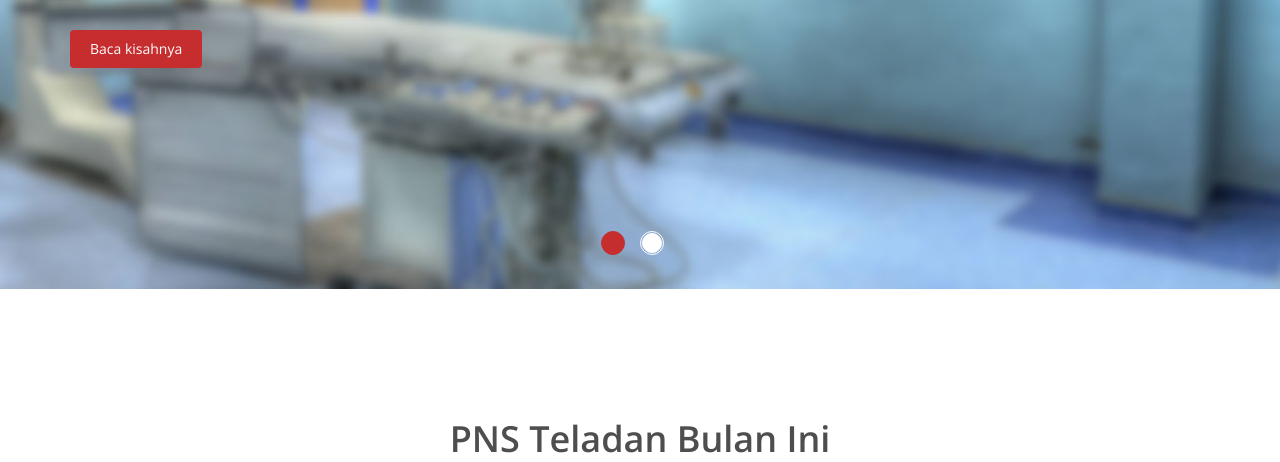
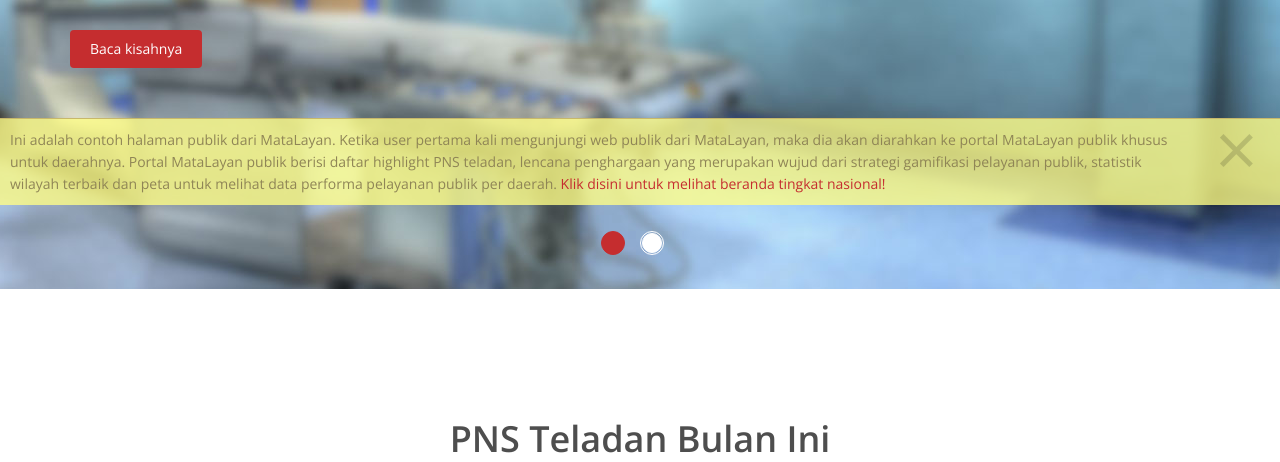
Before and after one commit to emkamal/pnsrank, a PHP site: page /pnsrank/ in a window 1280 px wide. Shown: the part 595-1057 px from the top of the page. Run offline with PHP 8.4, Linux system fonts and the light colour scheme.

Commit message:
explanatory text addition

```diff
--- a/beranda.php
+++ b/beranda.php
@@ -406,5 +406,5 @@ include("menu.php"); ?>
             </div>
         </div>
     </section><!--/#bottom-->
-
+<?php $floatingText = "Ini adalah contoh halaman publik <u>nasional</u> dari MataLayan. Halaman ini tampak mirip dengan portal publik per daerah, namun konten disini hanya diisi dengan informasi yang relevan di tingkat nasional. Disini user bisa melihat statistik nasional data performa pelayanan publik. Kedepannya sistem juga diharapkan akan mampu memberikan insight otomatis yang diekstrak dari data yang terkumpul dengan teknik big data analysis dan machine learning. <a href='profile.php'>Klik disini untuk melihat contoh halaman profil PNS!</a>"; ?>
     <?php include("footer.php"); ?>
--- a/css/main.css
+++ b/css/main.css
@@ -2574,3 +2574,36 @@ body > section {
 #profile {
   margin-top: -70px;
 }
+
+
+.floatingbar {
+  background: rgba(255, 254, 135, 0.79) none repeat scroll 0 0;
+  border-top: 1px solid #c8b86b;
+  bottom: 0;
+  color: #8f8556;
+  padding: 10px 100px 10px 10px;
+  position: fixed;
+  text-align: left;
+  z-index: 99;
+}
+.floatingbar .closebutton{
+  background: none;
+  display: block;
+  float: right;
+  height: 50px;
+  margin-top: -25px;
+  position: absolute;
+  right: 15px;
+  top: 50%;
+  width: 50px;
+  font-size: 0;
+}
+.floatingbar .closebutton:after{
+	content: '\00D7';
+	 color: rgba(0, 0, 0, 0.15);
+  font-size: 75px;
+  transition: 0.25s;
+}
+.floatingbar .closebutton:hover:after{
+	 color: rgba(0, 0, 0, 0.25);
+}
--- a/dashboard/Forms.php
+++ b/dashboard/Forms.php
@@ -203,5 +203,11 @@ $dataPNS = mysqli_fetch_assoc($result);
 
 
 </script>
+
+<div class="floatingbar">
+		Dari sini petugas dapat mengisi data mengenai pelayanan yang baru saja dilakukannya. Salah satu isian paling penting disini adalah no handphone warga yang dilayani. Ketika petugas mengklik tombol submit pada form ini, maka sistem akan secara otomatis mengirim SMS ke no HP warga yang sudah diinput untuk meminta feedback dari mereka. Warga dapat memberikan rating dengan rentang angka 1-5 dan diikuti dengan komentarnya terhadap pelayanan yang diberikan. Komentar dapat berupa kritik, saran maupun apresiasi. Balasan SMS mereka akan otomatis disimpan oleh sistem dan masuk ke dalam sistem scoring pelayanan petugas.
+		<a class="closebutton" title="close this" href="#">Tutup</a>
+	</div>
+
 </body>
 </html>
--- a/dashboard/data.php
+++ b/dashboard/data.php
@@ -151,5 +151,11 @@
 
 
 </script>
+
+<div class="floatingbar">
+		Halaman ini berisi data-data layanan yang sudah dimasukkan oleh sang petugas. Jika Anda login sebagai pejabat kantor, maka akan terlihat nama petugas yang melakukan pelayanan beserta dengan rating pelayanan yang telah diberikan oleh warga.
+		<a class="closebutton" title="close this" href="#">Tutup</a>
+	</div>
+
 </body>
 </html>
--- a/dashboard/index.php
+++ b/dashboard/index.php
@@ -309,5 +309,9 @@
 
 
 </script>
+<div class="floatingbar">
+		Halaman ini berisi informasi dari petugas pelayanan publik yang sudah login ke sistem. Setiap petugas dan atasan mereka dapat melihat feedback dan skor dari warga yang mereka layani. Selain itu terdapat juga informasi dan grafik mengenai skor keseluruhan dari pegawai lain yang berada di satu kantor.<br/><br/>Di sebelah kiri, terdapat link 'input data' untuk memasukan data pelayanan baru; 'Data Pelayanan' untuk melihat status pelayanan yang sudah dibuat; dan tab 'Feedback' yang berisi kesan, pesan, dan saran dari warga untuk petugas tersebut..</b>
+		<a class="closebutton" title="close this" href="#">Tutup</a>
+	</div>
 </body>
 </html>
--- a/dashboard/script/main.js
+++ b/dashboard/script/main.js
@@ -334,4 +334,8 @@ $(function () {
     // CALL FUNCTION RESPONSIVE TABS
     fakewaffle.responsiveTabs(['xs', 'sm']);
 
+	$(".closebutton").on("click", function(){
+		$(this).parent().fadeOut();
+	});
+
 });
--- a/footer.php
+++ b/footer.php
@@ -13,6 +13,13 @@
         </div>
     </footer><!--/#footer-->
 
+	<?php if($floatingText != null){ ?>
+	<div class="floatingbar">
+		<?php echo $floatingText; ?>
+		<a class="closebutton" title="close this" href="#">Tutup</a>
+	</div>
+	<?php } ?>
+
     <script src="js/jquery.js"></script>
     <script src="js/bootstrap.min.js"></script>
     <script src="js/jquery.prettyPhoto.js"></script>
--- a/index.php
+++ b/index.php
@@ -141,10 +141,10 @@ include("menu.php"); ?>
             <div class="row">
                 <div class="col-xs-12 col-sm-4 col-md-3">
                     <div class="recent-work-wrap">
-                        <img class="img-responsive" src="images/portfolio/recent/item1.png" alt="">
+                        <img class="img-responsive" src="images/portfolio/recent/kamal.jpg" alt="">
                         <div class="overlay">
                             <div class="recent-work-inner">
-                                <h3><a href="profile.php">Dadang Suherman</a> </h3>
+                                <h3><a href="profile.php">Mustafa Kamal</a> </h3>
                                 <p>Skor pelayanan: 78</p>
                                 <!--<a class="preview" href="images/portfolio/full/item1.png" rel="prettyPhoto"><i class="fa fa-eye"></i> View</a>-->
                             </div>
@@ -154,10 +154,10 @@ include("menu.php"); ?>
 
                 <div class="col-xs-12 col-sm-4 col-md-3">
                     <div class="recent-work-wrap">
-                        <img class="img-responsive" src="images/portfolio/recent/item2.png" alt="">
+                        <img class="img-responsive" src="images/portfolio/recent/ken.jpg" alt="">
                         <div class="overlay">
                             <div class="recent-work-inner">
-                                <h3><a href="profile.php">Dudung Sugiman</a></h3>
+                                <h3><a href="profile.php">Ken Danniswara</a></h3>
                                 <p>Skor pelayanan: 65</p>
                                 <a href="profile.php" ><i class="fa fa-eye"></i> View</a>
                             </div>
@@ -167,10 +167,10 @@ include("menu.php"); ?>
 
                 <div class="col-xs-12 col-sm-4 col-md-3">
                     <div class="recent-work-wrap">
-                        <img class="img-responsive" src="images/portfolio/recent/item3.png" alt="">
+                        <img class="img-responsive" src="images/portfolio/recent/syafiq.jpg" alt="">
                         <div class="overlay">
                             <div class="recent-work-inner">
-                                <h3><a href="profile.php">Mang Engking</a></h3>
+                                <h3><a href="profile.php">Syafiq Al Atiiq</a></h3>
                                 <p>Skor pelayanan: 87</p>
                                 <a href="profile.php" ><i class="fa fa-eye"></i> View</a>
                             </div>
@@ -180,10 +180,10 @@ include("menu.php"); ?>
 
                 <div class="col-xs-12 col-sm-4 col-md-3">
                     <div class="recent-work-wrap">
-                        <img class="img-responsive" src="images/portfolio/recent/item4.png" alt="">
+                        <img class="img-responsive" src="images/portfolio/recent/arif.jpg" alt="">
                         <div class="overlay">
                             <div class="recent-work-inner">
-                                <h3><a href="profile.php">Haji Sabeni</a></h3>
+                                <h3><a href="profile.php">Muhammad Arif</a></h3>
                                 <p>Skor pelayanan: 98</p>
                                 <a href="profile.php" ><i class="fa fa-eye"></i> View</a>
                             </div>
@@ -387,7 +387,7 @@ include("menu.php"); ?>
 
 				<div class="col-sm-6 wow fadeInDown">
                     <div class="skill">
-                        <h2>Keluarahan Terbaik</h2>
+                        <h2>Kelurahan Terbaik</h2>
                         <p>Ini adalah daftar 4 kelurahan yang skor pelayanan publiknya paling tinggi di <?php echo $area; ?> </p>
 
                         <div class="progress-wrap">
@@ -648,4 +648,5 @@ include("menu.php"); ?>
         </div>
     </section><!--/#bottom-->
 
+	<?php $floatingText = "Ini adalah contoh halaman publik dari MataLayan. Ketika user pertama kali mengunjungi web publik dari MataLayan, maka dia akan diarahkan ke portal MataLayan publik khusus untuk daerahnya. Portal MataLayan publik berisi daftar highlight PNS teladan, lencana penghargaan yang merupakan wujud dari strategi gamifikasi pelayanan publik, statistik wilayah terbaik dan peta untuk melihat data performa pelayanan publik per daerah. <a href='beranda.php'>Klik disini untuk melihat beranda tingkat nasional!</a>"; ?>
     <?php include("footer.php"); ?>
--- a/js/main.js
+++ b/js/main.js
@@ -69,4 +69,8 @@ jQuery(function($) {'use strict',
 	$("a[rel^='prettyPhoto']").prettyPhoto({
 		social_tools: false
 	});
+
+	$(".closebutton").on("click", function(){
+		$(this).parent().fadeOut();
+	});
 });
```
Also changed, not shown: dashboard/feedback.php (+7 -0 lines), dashboard/login.php (+7 -2 lines), profile.php (+4 -3 lines), dashboard/styles/main.css, images/portfolio/recent/arif.jpg (added), images/portfolio/recent/kamal.jpg (added), images/portfolio/recent/ken.jpg (added), images/portfolio/recent/syafiq.jpg (added).
